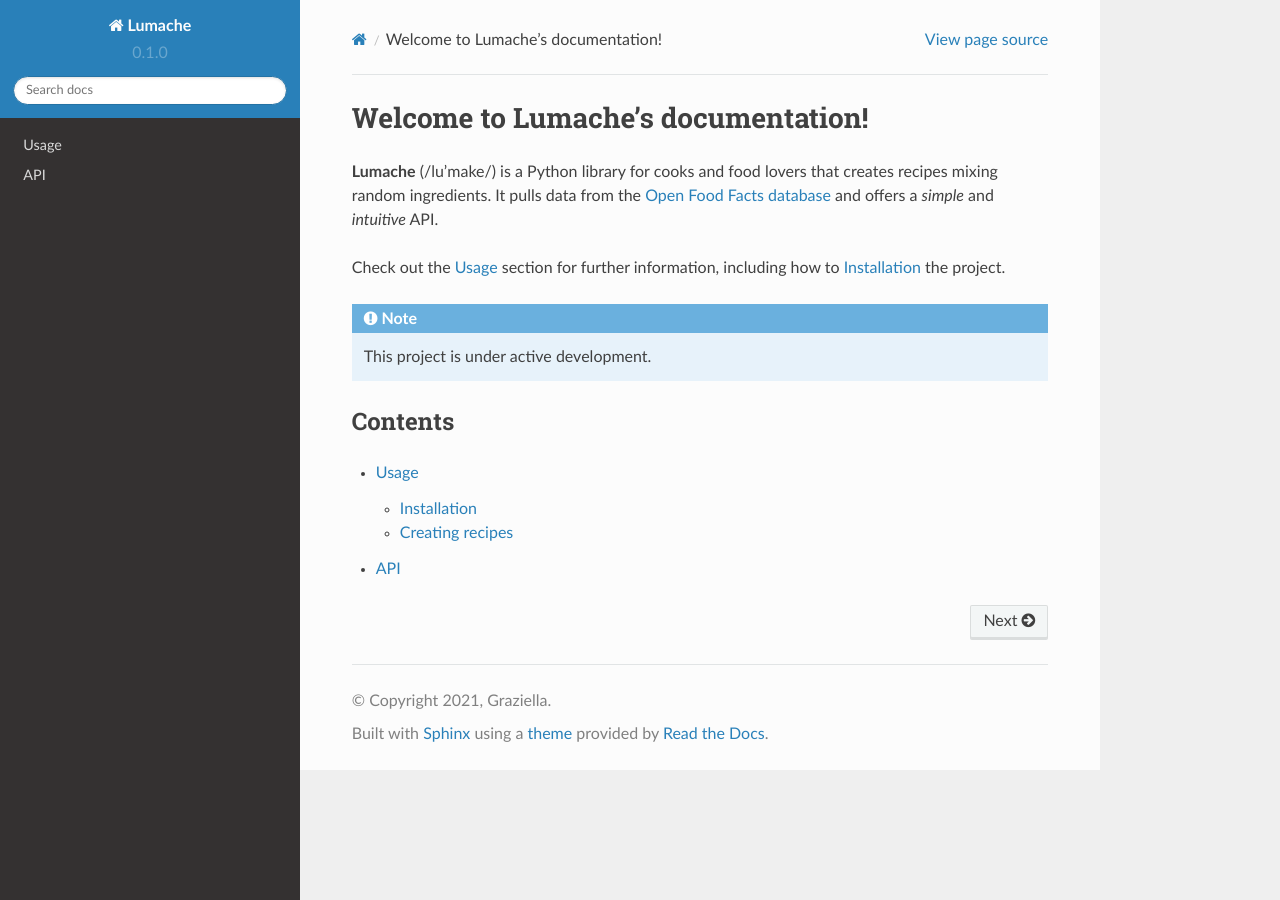
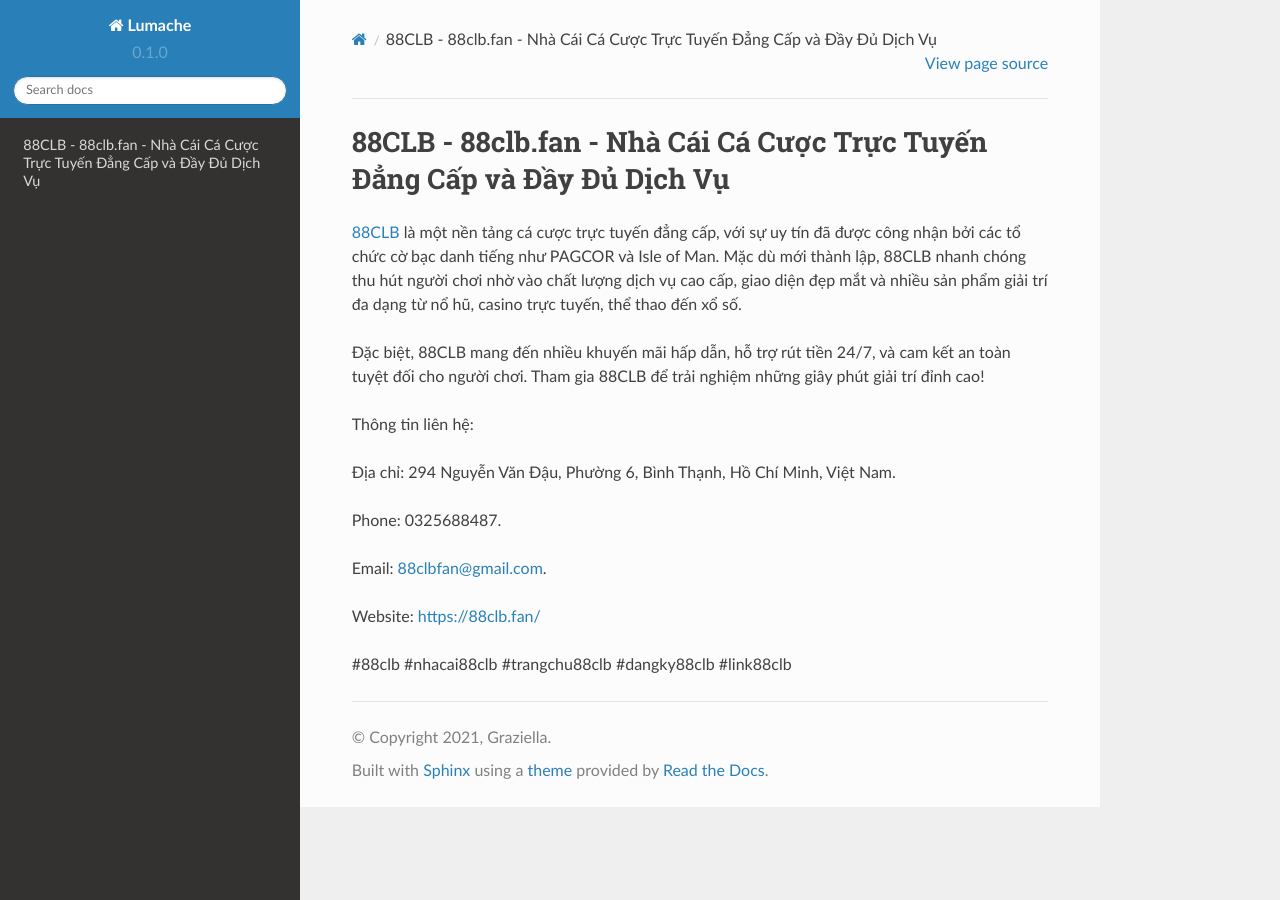
Before and after one commit to vqtranquocthuan424/88clbfan, a Sphinx documentation site: the page built from docs/source/index.rst, in a window 1280 px wide. Built offline with Sphinx 7.4.7 and the Read the Docs theme 2.0.0, drawn with Linux system fonts in a browser that asks for light colours.

Commit message:
Update index.rst

```diff
--- a/docs/source/index.rst
+++ b/docs/source/index.rst
@@ -1,22 +1,18 @@
-Welcome to Lumache's documentation!
+88CLB - 88clb.fan - Nhà Cái Cá Cược Trực Tuyến Đẳng Cấp và Đầy Đủ Dịch Vụ
 ===================================
 
-**Lumache** (/lu'make/) is a Python library for cooks and food lovers
-that creates recipes mixing random ingredients.
-It pulls data from the `Open Food Facts database <https://world.openfoodfacts.org/>`_
-and offers a *simple* and *intuitive* API.
+`88CLB <https://88clb.fan/>`_ là một nền tảng cá cược trực tuyến đẳng cấp, với sự uy tín đã được công nhận bởi các tổ chức cờ bạc danh tiếng như PAGCOR và Isle of Man. Mặc dù mới thành lập, 88CLB nhanh chóng thu hút người chơi nhờ vào chất lượng dịch vụ cao cấp, giao diện đẹp mắt và nhiều sản phẩm giải trí đa dạng từ nổ hũ, casino trực tuyến, thể thao đến xổ số.
 
-Check out the :doc:`usage` section for further information, including
-how to :ref:`installation` the project.
+Đặc biệt, 88CLB mang đến nhiều khuyến mãi hấp dẫn, hỗ trợ rút tiền 24/7, và cam kết an toàn tuyệt đối cho người chơi. Tham gia 88CLB để trải nghiệm những giây phút giải trí đỉnh cao!
 
-.. note::
+Thông tin liên hệ:
 
-   This project is under active development.
+Địa chỉ: 294 Nguyễn Văn Đậu, Phường 6, Bình Thạnh, Hồ Chí Minh, Việt Nam.
 
-Contents
---------
+Phone: 0325688487.
 
-.. toctree::
+Email: 88clbfan@gmail.com.
 
-   usage
-   api
+Website: https://88clb.fan/
+
+#88clb #nhacai88clb #trangchu88clb #dangky88clb #link88clb
```
